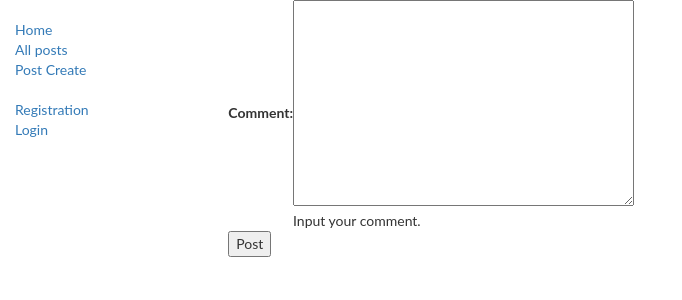
After one commit to konstantinkonstantinovich/hillel_test_work, a Django app: page /blog/post/1/comments/ in a window 1280 px wide. The commit adds this page. Shown: the top 300 px of the page, without its empty margins (0-682 px from the left). Run offline with Django 3.2, Linux system fonts and the light colour scheme; parts of the project's set-up code (start-up, migrations or seed data) failed here and were passed over; some libraries are stand-ins or nearby versions.

Commit message:
comments

```diff
--- a/blog/models.py
+++ b/blog/models.py
@@ -11,3 +11,10 @@ class Post(models.Model):
 
     def __str__(self):
         return self.title
+
+
+class Comments(models.Model):
+    comment = models.TextField(max_length=10000, help_text="Input your comment.")
+    post = models.ForeignKey(Post,
+                             on_delete=models.CASCADE)
+    pub_data = models.DateTimeField(auto_now_add=True)
--- a/blog/templates/base_generic.html
+++ b/blog/templates/base_generic.html
@@ -15,11 +15,17 @@
             {% block sidebar %}
             <ul class="sidebar-nav">
                 <li><a href="{% url 'blog:index' %}">Home</a></li>
-                <li><a href="{% url 'blog:login' %}">Login</a></li>
-                <li><a href="{% url 'blog:registrate' %}">Registration</a></li>
                 <li><a href="{% url 'blog:post-list' %}">All posts</a></li>
                 <li><a href="{% url 'blog:post-create' %}">Post Create</a></li>
-                <li><a href="{% url 'blog:logout' %}">Out</a></li>
+            </ul>
+            <ul class="sidebar-nav">
+            {% if user.is_authenticated %}
+                <li>User: {{ user.get_username }}</li>
+                <li><a href="{% url 'logout'%}?next={{request.path}}">Logout</a></li>
+            {% else %}
+                <li><a href="{% url 'blog:registrate'%}">Registration</a></li>
+                <li><a href="{% url 'login'%}?next={{request.path}}">Login</a></li>
+            {% endif %}
             </ul>
             {% endblock %}
             </div>
--- /dev/null
+++ b/blog/templates/blog/comments_form.html
@@ -0,0 +1,12 @@
+{% extends "base_generic.html" %}
+
+{% block content %}
+
+
+<body>
+<form method="post">{% csrf_token %}
+    <table>{{ form.as_table }}</table>
+    <input type="submit" value="Post">
+</form>
+</body>
+{% endblock %}
--- a/blog/templates/blog/post_detail.html
+++ b/blog/templates/blog/post_detail.html
@@ -5,5 +5,10 @@
     <body>
         <p><strong>Text:</strong> {{ object.text }}</p>
         <p><strong>Date of publishing:</strong> {{ object.publishing_data }}</p>
+        <h2>Comments</h2>
+        {% for comment in post.comments_set.all %}
+            <hr> Anon: {{ comment.comment }} - {{ comment.pub_data }}
+        {% endfor %}
+        <hr><p><a href="{% url 'blog:post-comments' post.pk %}">Add a new comment</a></p>
     </body>
 {% endblock %}
--- a/blog/urls.py
+++ b/blog/urls.py
@@ -13,4 +13,5 @@ urlpatterns = [
     path('create/post/', views.PostCreateView.as_view(), name='post-create'),
     path('post/', views.PostListView.as_view(), name='post-list'),
     path('post/<int:pk>', views.PostDetailView.as_view(), name='post-detail'),
+    path('post/<int:pk>/comments/', views.CommentsCreteViews.as_view(), name='post-comments'),
 ]
--- a/blog/views.py
+++ b/blog/views.py
@@ -2,11 +2,12 @@ from django.contrib.auth import login, logout
 from django.contrib.auth.models import User
 from django.contrib.auth.views import LoginView
 from django.http import HttpResponse, HttpResponseRedirect
-from django.shortcuts import redirect, render
+from django.shortcuts import redirect, render, get_object_or_404
+from django.urls import reverse
 from django.views.generic import CreateView, DetailView
 from django.views.generic.list import ListView
 
-from .models import Post
+from .models import Post, Comments
 
 # Create your views here.
 
@@ -31,7 +32,7 @@ def success(request):
 
 class LoginForm(LoginView):
     model = User
-    template_name = "blog/login.html"
+    template_name = "registration/login.html"
     success_url = '/blog/success/'
 
     def form_valid(self, form):
@@ -47,9 +48,9 @@ def logout_view(request):
 
 class RegistrationForm(CreateView):
     model = User
-    template_name = "blog/registration.html"
+    template_name = "registration/registration.html"
     fields = ['username', 'email', 'password']
-    success_url = '/blog/success/'
+    success_url = '/blog/login/'
 
     def form_valid(self, form):
         """Security check complete. Log the user in."""
@@ -75,6 +76,15 @@ class PostDetailView(DetailView):
 
 
 class PostListView(ListView):
-
     model = Post
     paginate_by = 10
+
+
+class CommentsCreteViews(CreateView):
+    model = Comments
+    fields = ['comment']
+    success_url = '/blog/'
+
+    def form_valid(self, form):
+        form.instance.post = get_object_or_404(Post, pk=self.kwargs['pk'])
+        return super(CommentsCreteViews, self).form_valid(form)
--- a/test_one/urls.py
+++ b/test_one/urls.py
@@ -24,6 +24,7 @@ urlpatterns = [
     path('', RedirectView.as_view(url='/blog/', permanent=True)),
     path('admin/', admin.site.urls),
     path('blog/', include('blog.urls')),
+    path('accounts/', include('django.contrib.auth.urls')),
 ]
 if settings.DEBUG:
     urlpatterns += [
```
Also changed, not shown: blog/admin.py (+7 -1 lines), blog/migrations/0003_auto_20210205_1957.py (added), blog/templates/registration/login.html (renamed from blog/templates/blog/login.html), blog/templates/registration/logout.html (renamed from blog/templates/blog/logout.html), blog/templates/registration/registration.html (renamed from blog/templates/blog/registration.html).
